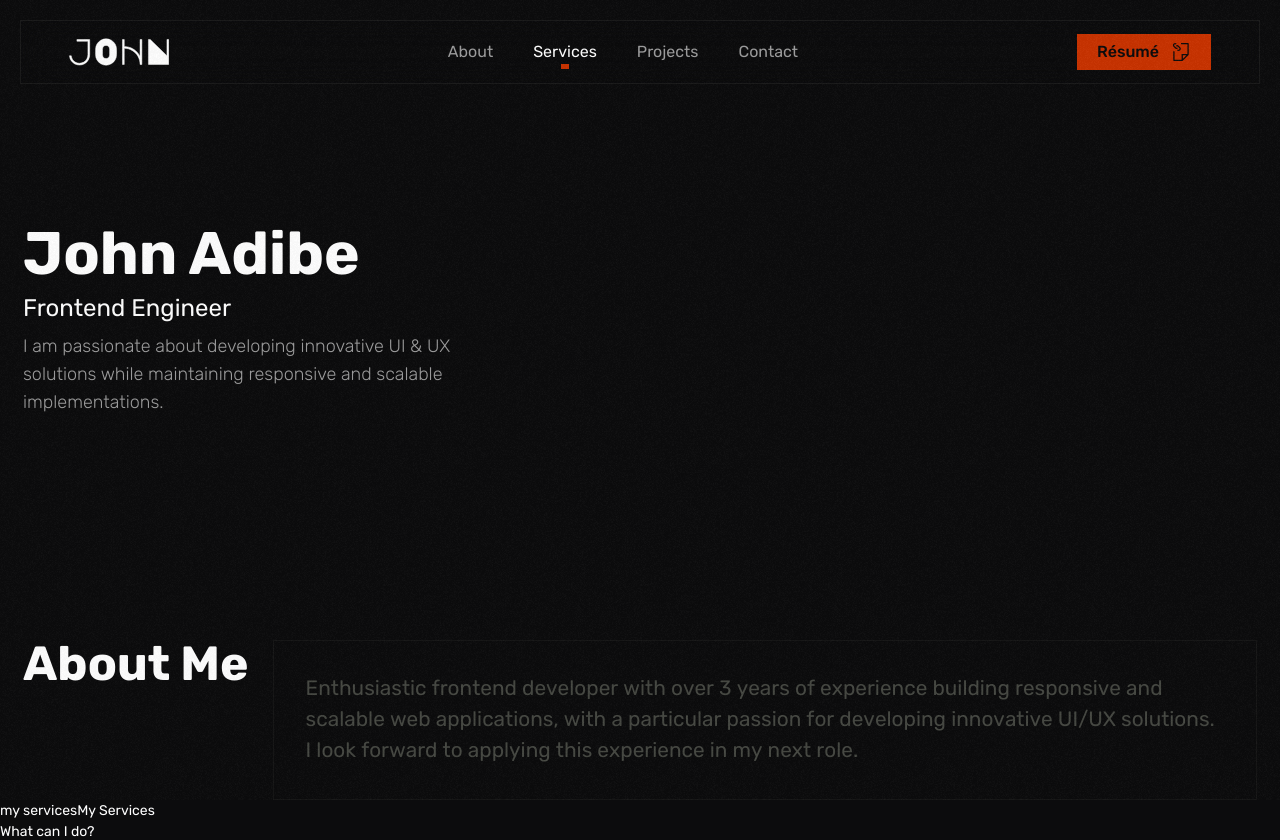
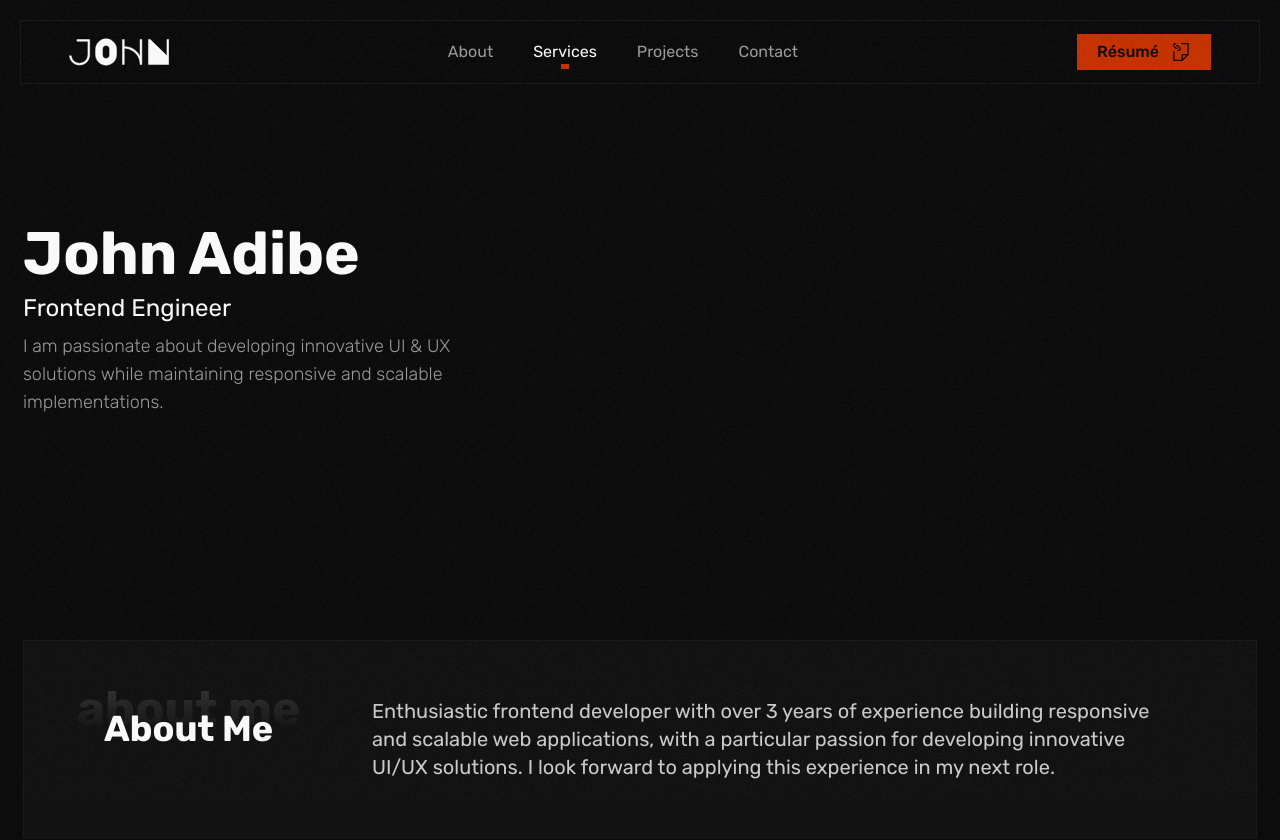
Before and after one commit to abed-obaah/abed-portfolio, a React (Vite) app: page / in a window 1280 px wide. Shown: the top 840 px of the page. Built offline with nearby package versions, Linux system fonts and the light colour scheme.

Commit message:
about section

```diff
--- a/src/assets/styles/index.scss
+++ b/src/assets/styles/index.scss
@@ -92,23 +92,6 @@ body {
   padding-right: $root-padding;
 }
 
-#section-title {
-  position: relative;
-  &::before {
-    position: absolute;
-    font-size: 2.5rem;
-    font-weight: bold;
-    left: 0;
-    top: -1.5rem;
-    background: -webkit-linear-gradient(
-      rgba(253, 253, 253, 0.15) 10%,
-      rgba(240, 215, 178, 0)
-    );
-    -webkit-background-clip: text;
-    -webkit-text-fill-color: transparent;
-  }
-}
-
 /* --- Supported Devices --- */
 @supports (transition: transition) {
   .a_link::before {
--- a/src/components/SectionTitle.tsx
+++ b/src/components/SectionTitle.tsx
@@ -1,17 +1,12 @@
-import classNames from "classnames";
-
-const SectionTitle = ({ title, size }) => {
-  const content = title.toLowerCase().replace(" ", "_");
+const SectionTitle = ({ title }) => {
+  const content = title.toLowerCase();
 
   return (
-    <h2
-      id="section-title"
-      className={classNames(
-        `font-bold text-3xl whitespace-nowrap before:content-['${content}']`,
-        { "!text-5xl": size === "lg" }
-      )}
-    >
+    <h2 className="relative font-bold text-4xl mt-3 whitespace-nowrap">
       {title}
+      <span className="absolute text-5xl font-bold left-0 md:left-1/2 md:-translate-x-1/2 -top-6 bg-clip-text text-transparent bg-gradient-to-b from-white/[.15] to-white/0">
+        {content}
+      </span>
     </h2>
   );
 };
--- a/src/pages/home/components/About.tsx
+++ b/src/pages/home/components/About.tsx
@@ -1,39 +1,35 @@
-import gsap from "gsap";
-import SplitType from "split-type";
-import { useEffect, useRef } from "react";
+import { useRef } from "react";
 import SectionTitle from "@/components/SectionTitle";
 
 const About = () => {
   const textRef = useRef<HTMLParagraphElement>(null);
 
-  useEffect(() => {
-    const splitText = new SplitType(textRef.current, { types: "chars, words" });
+  // useEffect(() => {
+  //   const splitText = new SplitType(textRef.current, { types: "chars, words" });
 
-    gsap.from(splitText.chars, {
-      scrollTrigger: {
-        trigger: textRef.current,
-        start: "top 80%",
-        end: "top 20%",
-        scrub: 1,
-        markers: false,
-      },
-      color: "rgb(247, 254, 231, .25)",
-      stagger: 0.1,
-    });
-  }, []);
+  //   gsap.from(splitText.chars, {
+  //     scrollTrigger: {
+  //       trigger: textRef.current,
+  //       start: "top 80%",
+  //       end: "top 20%",
+  //       scrub: 1,
+  //       markers: false,
+  //     },
+  //     color: "rgb(255, 255, 255, .5)",
+  //     stagger: 0.1,
+  //   });
+  // }, []);
 
   return (
     <section id="about" className="container">
-      <div className="flex gap-6">
-        <SectionTitle title="About Me" size="lg" />
-        <div className="flex-1 p-8 border border-[#1a1a1a] border-opacity-70">
-          <p ref={textRef} className={`text-lime-50 text-[calc(1vw_+_1vh)]`}>
-            Enthusiastic frontend developer with over 3 years of experience
-            building responsive and scalable web applications, with a particular
-            passion for developing innovative UI/UX solutions. I look forward to
-            applying this experience in my next role.
-          </p>
-        </div>
+      <div className="flex flex-col md:flex-row justify-between gap-7 sm:gap-10 bg-white/[.025] p-7 sm:p-14 md:px-20 md:py-14 border">
+        <SectionTitle title="About Me" />
+        <p ref={textRef} className="text-white/80 md:w-9/12 text-lg sm:text-xl">
+          Enthusiastic frontend developer with over 3 years of experience
+          building responsive and scalable web applications, with a particular
+          passion for developing innovative UI/UX solutions. I look forward to
+          applying this experience in my next role.
+        </p>
       </div>
     </section>
   );
```
